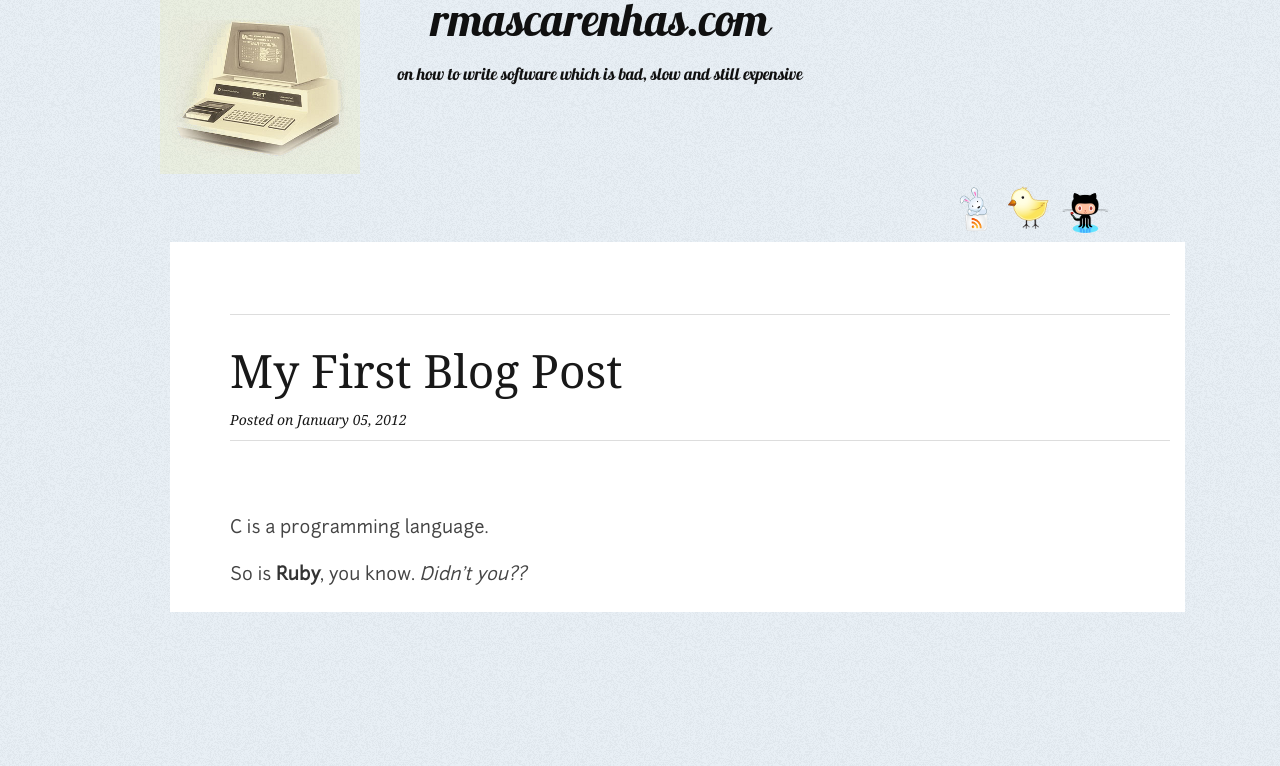
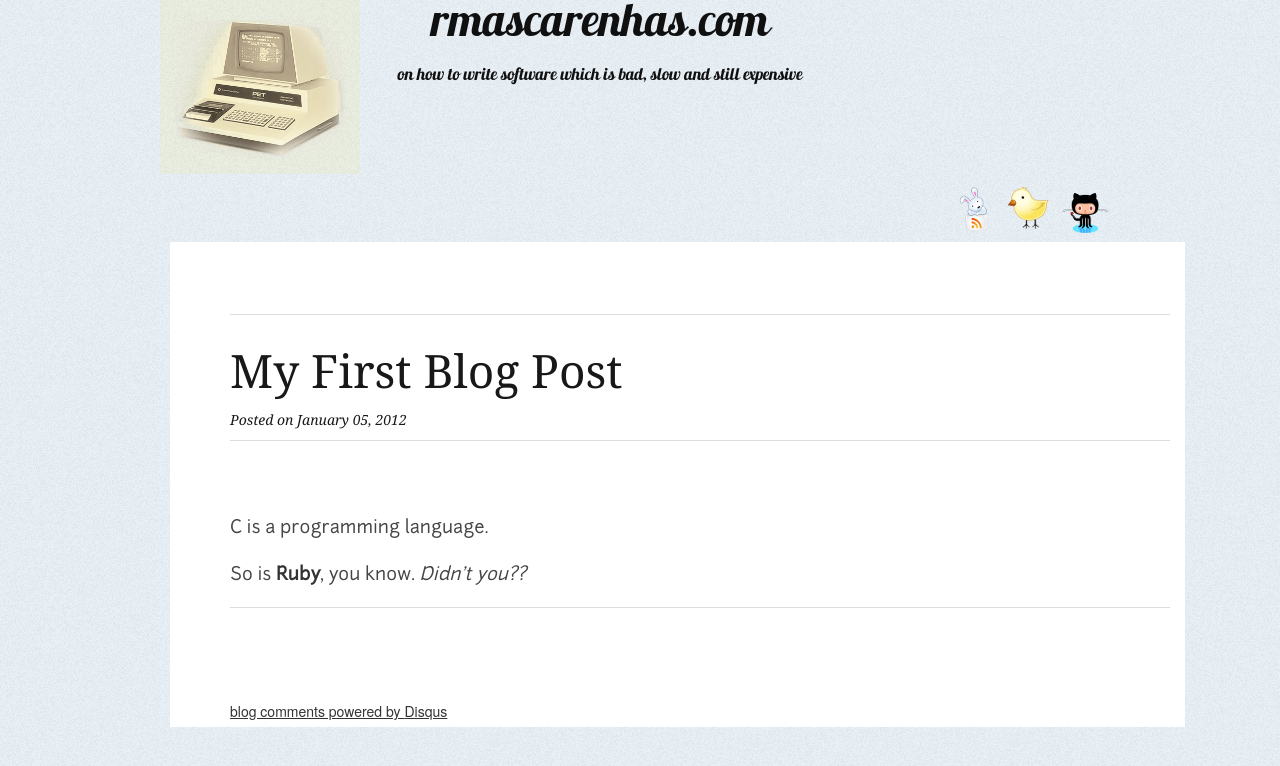
Before and after one commit to rmascarenhas/rmascarenhas.github.com, a Jekyll site: the page built from _posts/2012-01-05-my-first-blog-post.markdown, in a window 1280 px wide. Shown: the top 766 px of the page. Built offline with Jekyll 4.4.1, drawn with Linux system fonts in a browser that asks for light colours; nearby versions of some CDN libraries; comment, search, counter and statistics services are not loaded.

Commit message:
Added disqus support.

```diff
--- a/_layouts/post.html
+++ b/_layouts/post.html
@@ -68,13 +68,21 @@
             <hr />
             <div id="space"></div>
             {{ content }}
+            <hr />
+
+            <br /><br /><br />
+            <div id="disqus_thread"></div>
+            <a href="http://disqus.com" class="dsq-brlink">blog comments powered by <span class="logo-disqus">Disqus</span></a>
         </div>
 	</div><!-- container -->
+
+    <noscript>Please enable JavaScript to view the <a href="http://disqus.com/?ref_noscript">comments powered by Disqus.</a></noscript>
 
 	<!-- JS
 	================================================== -->
 	<script src="http://code.jquery.com/jquery-1.6.4.min.js"></script>
 	<script src="/javascripts/tabs.js"></script>
+    <script src="/javascripts/disqus.js"></script>
 
 <!-- End Document
 ================================================== -->
--- /dev/null
+++ b/javascripts/disqus.js
@@ -0,0 +1,8 @@
+var disqus_shortname = 'rmascarenhas';
+var disqus_developer = 1;
+
+(function() {
+    var dsq = document.createElement('script'); dsq.type = 'text/javascript'; dsq.async = true;
+    dsq.src = 'http://' + disqus_shortname + '.disqus.com/embed.js';
+    (document.getElementsByTagName('head')[0] || document.getElementsByTagName('body')[0]).appendChild(dsq);
+})();
```
Also changed, not shown: 4 other files.
